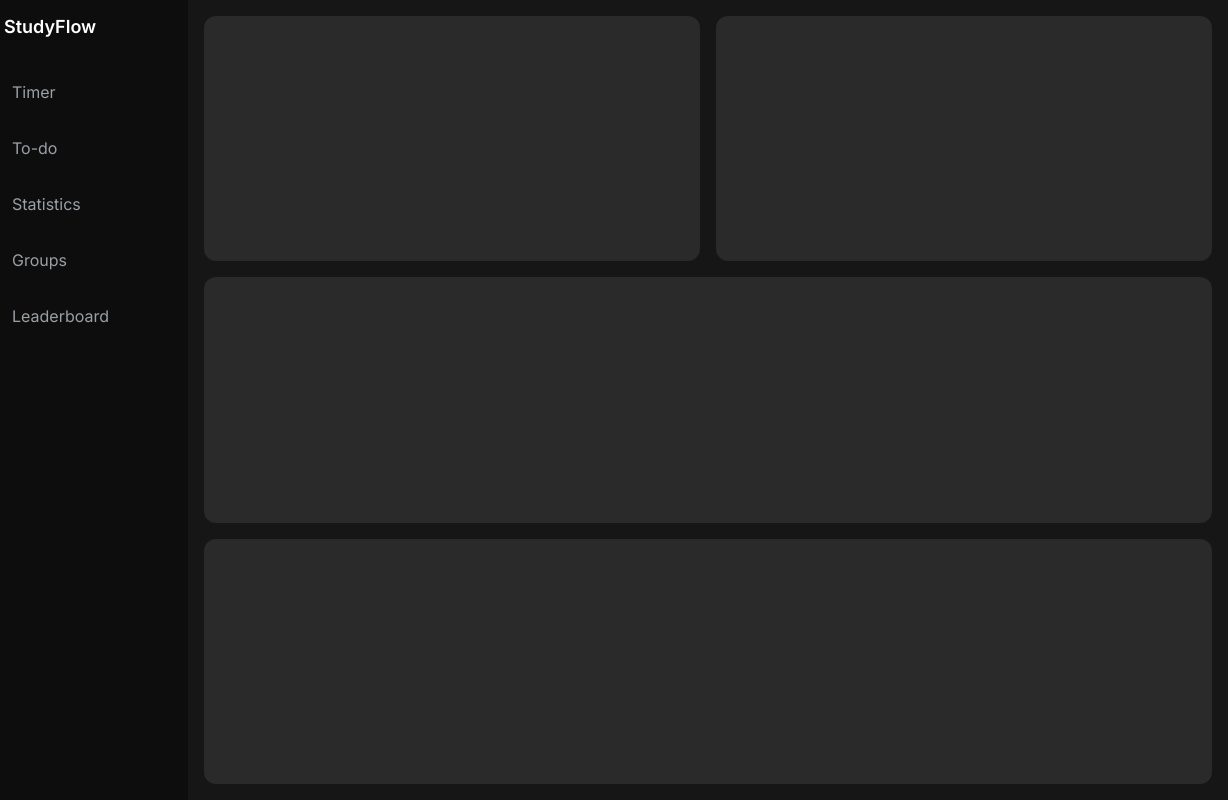
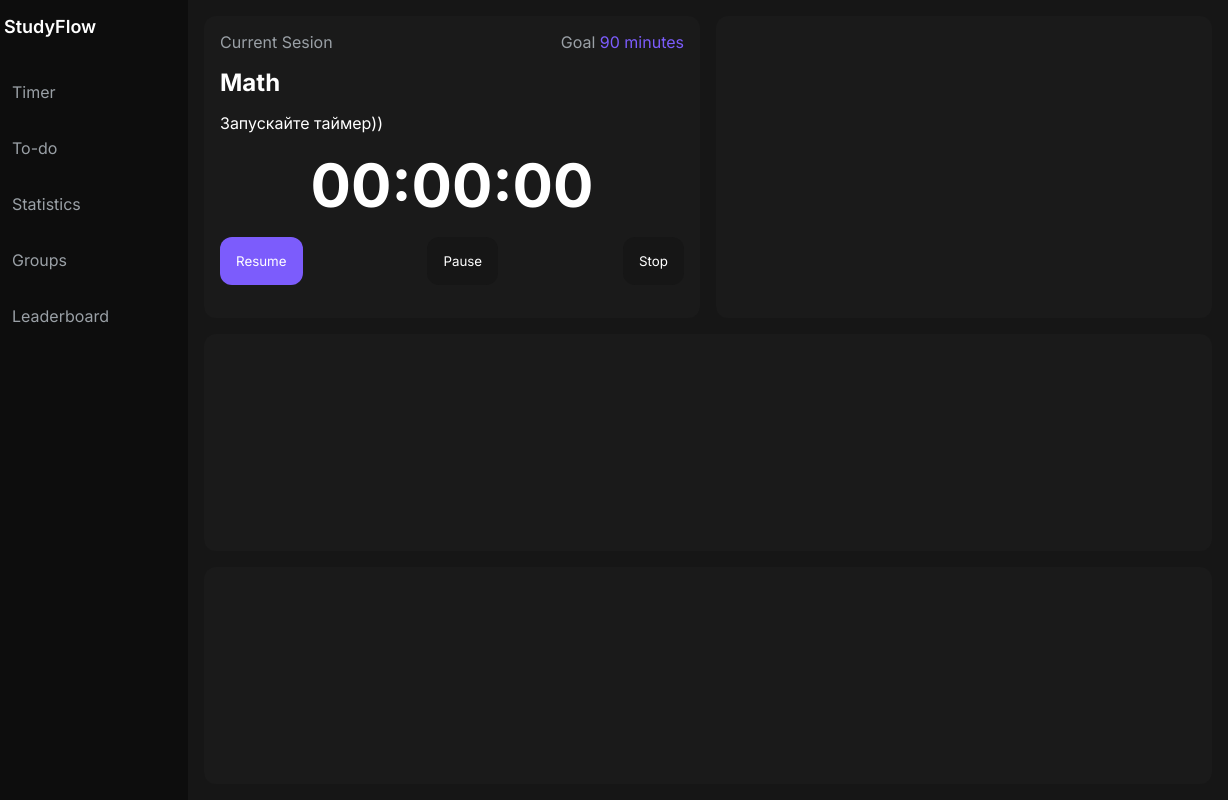
Before and after one commit to ynchhk/ypt, a website: page app.html in a window 1280 px wide. Shown: the full height of the page, 52-1280 px from the left. Drawn offline with nearby package versions, Linux system fonts and the light colour scheme.

Commit message:
Style timer card

```diff
--- a/app.html
+++ b/app.html
@@ -60,6 +60,25 @@
 </aside>
 <main class="main">
     <section class="current-session">
+        <div class="card-header">
+            <span class="header-name">Current Sesion</span>
+            <div class = "header-goal">
+                <span class="header-name">Goal</span>
+                <span class = "goal-time">90 minutes</span>
+            </div>
+
+        </div>
+
+        <h2>Math</h2>
+        <p>Запускайте таймер))</p>
+        <div class="timer-display">
+            <span>00:00:00</span>
+        </div>
+        <div class="timer-controls">
+            <button class = "resume">Resume</button>
+            <button>Pause</button>
+            <button>Stop</button>
+        </div>
 
     </section>
     <section class="todo">
--- a/css/main.css
+++ b/css/main.css
@@ -27,11 +27,54 @@
 .today-stat,
 .todo,
 .week-activ {
-    background-color: #2a2a2a;
+    background-color: var(--bg-card);
     border-radius: var(--radius);
     min-height: 200px;
     padding: var(--gap);
 }
+.current-session{
+    display: flex;
+    flex-direction: column;
+    gap: var(--gap);
+}
+.card-header{
+
+    display: flex;
+    justify-content: space-between;
+    align-items: center;
+}
+.goal-time{
+    color: var(--accent);
+}
+.header-name{
+    color: var(--text-muted);
+
+}
+.timer-display{
+    display: flex;
+    align-items: center;
+    justify-content: center;
+    font-size: 60px;
+    font-weight: bold;
+}
+.timer-controls{
+    display: flex;
+    align-items: center;
+    justify-content: space-between;
+}
+
+button {
+    padding: var(--gap);
+    border-radius: var(--radius);
+    background-color: var(--bg-secondary);
+    color: var(--text-primary);
+}
+.resume{
+    background-color: var(--accent);
+    border:none ;
+}
+
+
 .sidebar-logo{
     display: flex;
     flex-direction: row;
--- a/css/variables.css
+++ b/css/variables.css
@@ -9,8 +9,8 @@
     --text-muted:#9aa0a6;    /* серый, для подписей типа "Current Session" */
 
         /* Акцент */
-    --accent:#ff784b;       /* оранжево-красный */
-    --accent-hover:#e5622e;  /* чуть темнее акцента, для hover-эффектов */
+    --accent:#7c5cfc;       /* оранжево-красный */
+    --accent-hover:#6a4ae0;  /* чуть темнее акцента, для hover-эффектов */
 
         /* Прочее */
     --radius: 12px;        /* скругление карточек, попробуй 12px */
```
